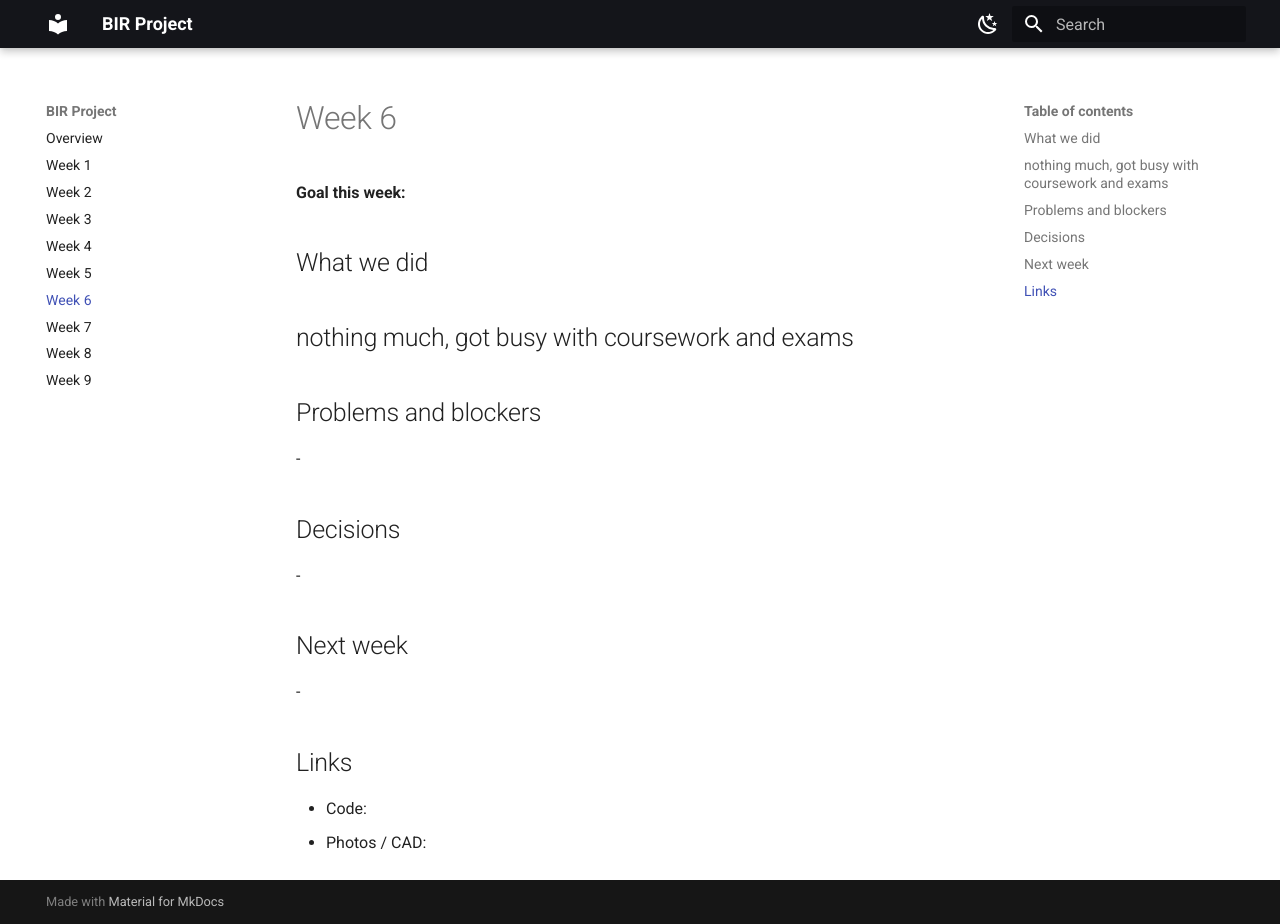
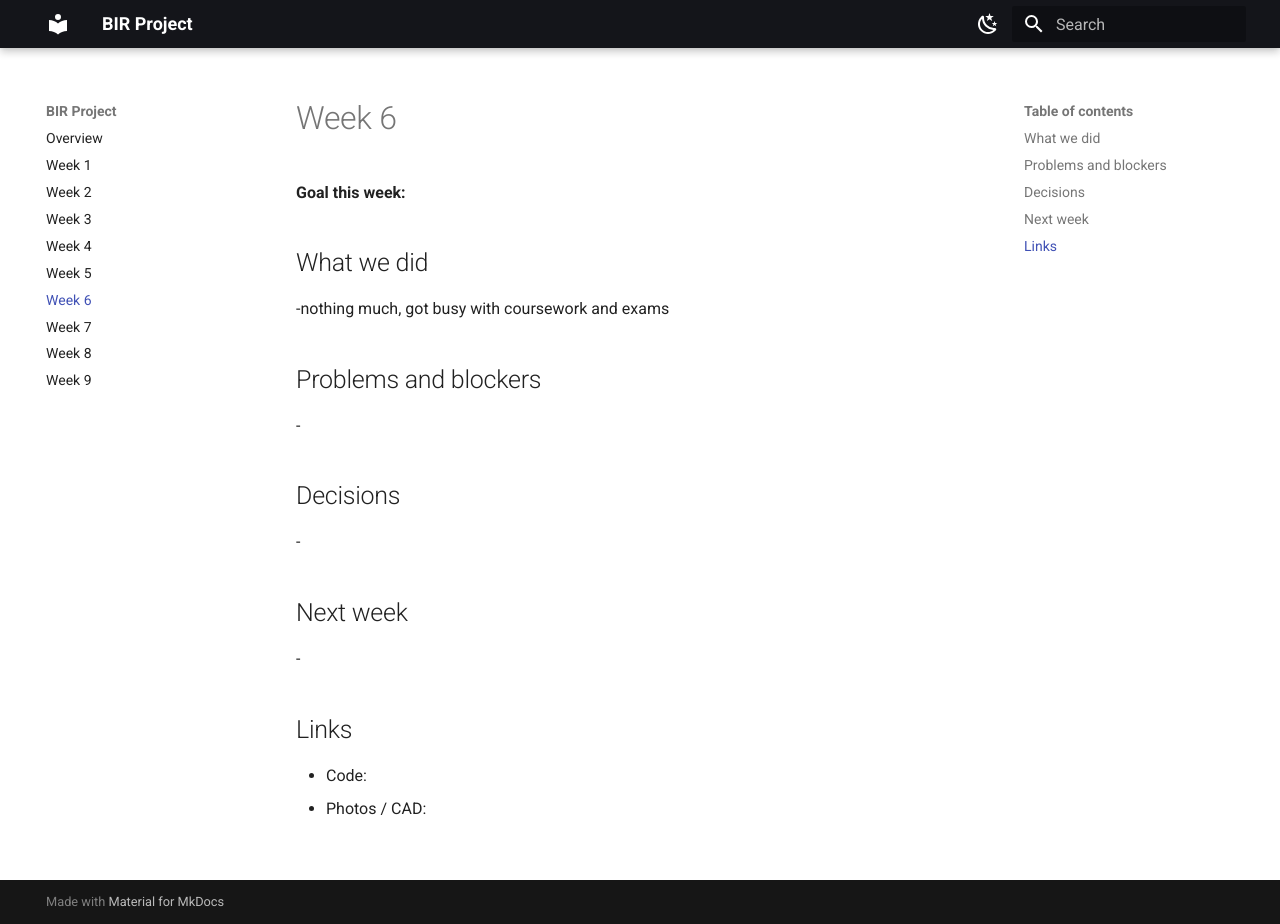
Before and after one commit to BuilderinResidencyTinkerspace/WATCH_WING, an MkDocs documentation site: the page built from docs/week-06.md, in a window 1280 px wide and 924 px high. Built offline with MkDocs 1.6.1 and Material for MkDocs 9.7.7, drawn with Linux system fonts in a browser that asks for light colours.

Commit message:
Update week-06.md

```diff
--- a/docs/week-06.md
+++ b/docs/week-06.md
@@ -3,8 +3,8 @@
 **Goal this week:**
 
 ## What we did
-nothing much, got busy with coursework and exams
--
+
+-nothing much, got busy with coursework and exams
 
 ## Problems and blockers
 
```
